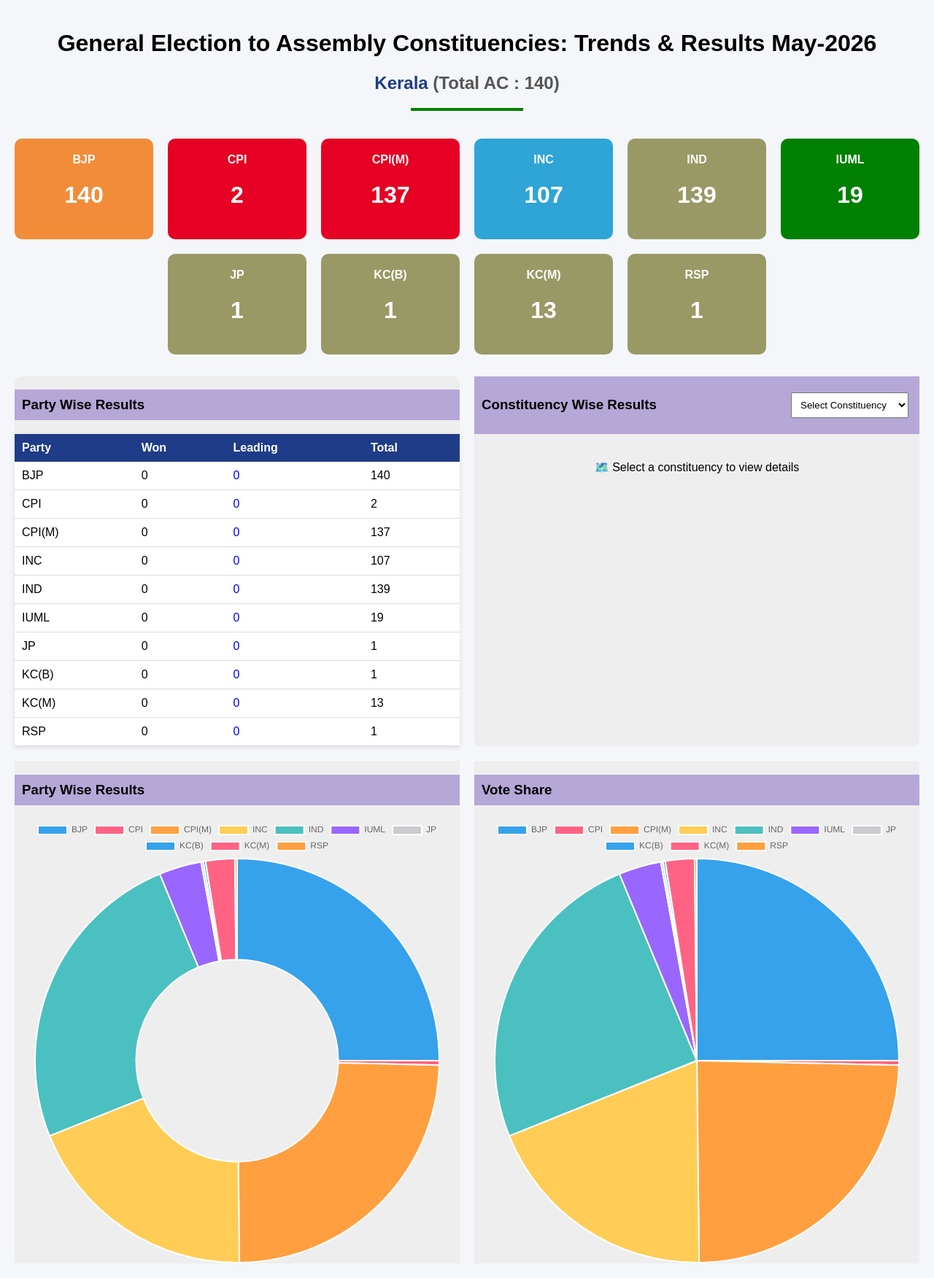
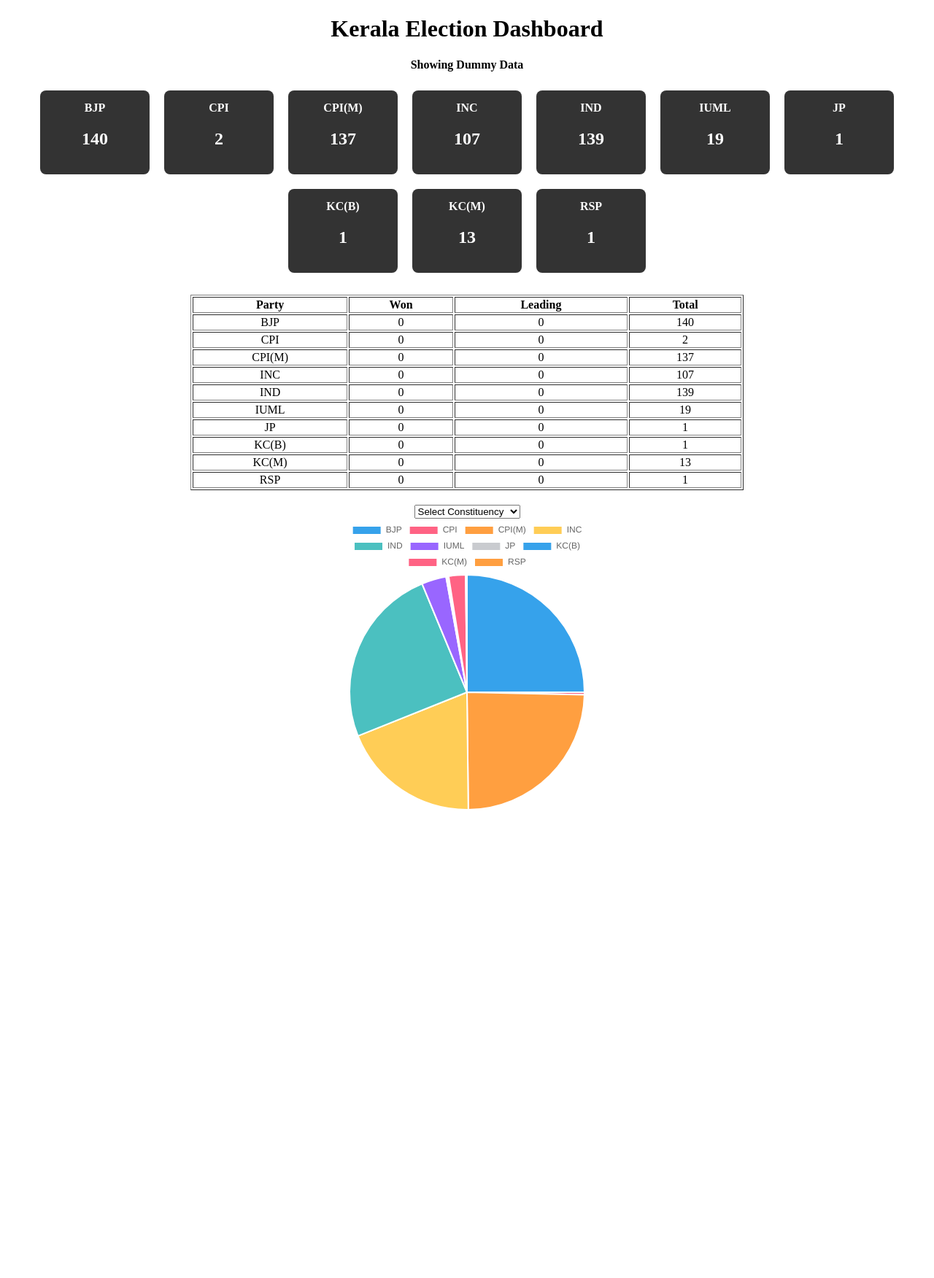
Before and after one commit to shilpamaryvarghese/Election-2026, a Flask app: page / in a window 1280 px wide. Shown: the whole page at 73% size. After the commit the page ends 1109 px from the top, so only its background shows below. Run offline with Flask 3, Linux system fonts and the light colour scheme; data that the repository does not hold is empty.

Commit message:
Update dashboard.html

```diff
--- a/templates/dashboard.html
+++ b/templates/dashboard.html
@@ -2,31 +2,20 @@
 <html>
 <head>
     <title>Kerala Election Results</title>
-    <link rel="stylesheet" href="{{ url_for('static', filename='style.css') }}">
     <script src="https://cdn.jsdelivr.net/npm/chart.js"></script>
 </head>
 <body>
 
-<!-- HEADER -->
-<div style="text-align:center; padding:20px;">
-    <h1>General Election to Assembly Constituencies: Trends & Results May-2026</h1>
-    <h2 style="color:#1f3c88;">
-        Kerala <span style="color:#555;">(Total AC : 140)</span>
-    </h2>
-    <hr style="width:150px; border:2px solid green;">
-</div>
+<h1 style="text-align:center;">Kerala Election Dashboard</h1>
 
-<!-- PARTY CARDS -->
+<!-- STATUS -->
+<p id="status" style="text-align:center; font-weight:bold;">Loading...</p>
+
+<!-- CARDS -->
 <div id="cards" style="display:flex; flex-wrap:wrap; justify-content:center;"></div>
 
-<!-- MAIN CONTENT -->
-<div style="display:flex; margin:20px; gap:20px;">
-
-    <!-- LEFT TABLE -->
-    <div style="flex:1; background:#eee; border-radius:8px;">
-        <h3 style="background:#b5a7d6; padding:10px;">Party Wise Results</h3>
-
-        <table style="width:100%; background:white;">
+<!-- TABLE -->
+<table border="1" style="margin:auto; margin-top:20px; width:60%; text-align:center;">
 <thead>
 <tr>
 <th>Party</th>
@@ -37,82 +26,62 @@
 </thead>
 <tbody id="tableData"></tbody>
 </table>
-    </div>
-
-    <!-- RIGHT SIDE (DROPDOWN + MAP PLACEHOLDER) -->
-    <div style="flex:1; background:#eee; border-radius:8px;">
-
-        <div style="background:#b5a7d6; padding:10px; display:flex; justify-content:space-between; align-items:center;">
-            <h3>Constituency Wise Results</h3>
 
 <!-- DROPDOWN -->
+<div style="text-align:center; margin-top:20px;">
     <select id="constituencySelect" onchange="goToConstituency()">
         <option value="">Select Constituency</option>
     </select>
 </div>
 
-        <div style="padding:20px; text-align:center;">
-            <p>🗺️ Select a constituency to view details</p>
-        </div>
-
-    </div>
-
-</div>
-
-<!-- CHARTS -->
-<div style="display:flex; margin:20px; gap:20px;">
-
-    <div style="flex:1; background:#eee;">
-        <h3 style="background:#b5a7d6; padding:10px;">Party Wise Results</h3>
-        <canvas id="chart1"></canvas>
-    </div>
-
-    <div style="flex:1; background:#eee;">
-        <h3 style="background:#b5a7d6; padding:10px;">Vote Share</h3>
-        <canvas id="chart2"></canvas>
-    </div>
-
+<!-- CHART -->
+<div style="width:400px; margin:auto;">
+    <canvas id="chart"></canvas>
 </div>
 
 <script>
 
-// LOAD PARTY DATA
+let chart;
+
+// ---------------- LOAD PARTY DATA ----------------
 async function load(){
+    try{
         let res = await fetch("/api/party-summary");
         let json = await res.json();
 
+        console.log("API DATA:", json);  // 🔥 DEBUG
+
         let cards = document.getElementById("cards");
         let table = document.getElementById("tableData");
+        let status = document.getElementById("status");
 
         cards.innerHTML = "";
         table.innerHTML = "";
+
+        if(!json.data || json.data.length === 0){
+            status.innerText = "No data available";
+            return;
+        }
+
+        status.innerText = json.dummy ? "Showing Dummy Data" : "Live Data";
 
         let labels = [];
         let values = [];
 
         json.data.forEach(p=>{
-        let color = "#888";
-
-        if(p.Party.includes("INC")) color = "#2fa4d6";
-        else if(p.Party.includes("CPIM")) color = "#ff1a1a";
-        else if(p.Party.includes("IUML")) color = "green";
-        else if(p.Party.includes("CPI")) color = "#e60023";
-        else if(p.Party.includes("BJP")) color = "#f28c38";
-        else color = "#999966";
-
             // CARDS
             cards.innerHTML += `
             <div style="
-            background:${color};
+                background:#333;
                 color:white;
-            padding:20px;
+                padding:15px;
                 margin:10px;
-            border-radius:10px;
-            width:150px;
+                border-radius:8px;
+                width:120px;
                 text-align:center;
             ">
                 <b>${p.Party}</b>
-            <h1>${p.Total}</h1>
+                <h2>${p.Total}</h2>
             </div>
             `;
 
@@ -121,7 +90,7 @@ async function load(){
             <tr>
                 <td>${p.Party}</td>
                 <td>${p.Won}</td>
-            <td style="color:blue;">${p.Leading}</td>
+                <td>${p.Leading}</td>
                 <td>${p.Total}</td>
             </tr>
             `;
@@ -130,26 +99,34 @@ async function load(){
             values.push(p.Total);
         });
 
-    drawCharts(labels, values);
+        drawChart(labels, values);
+
+    }catch(err){
+        console.error(err);
+        document.getElementById("status").innerText = "Error loading data";
+    }
 }
 
 
-// LOAD CONSTITUENCIES
+// ---------------- LOAD CONSTITUENCIES ----------------
 async function loadConstituencies(){
+    try{
         let res = await fetch("/api/constituencies");
         let json = await res.json();
 
         let select = document.getElementById("constituencySelect");
 
-    select.innerHTML = `<option value="">Select Constituency</option>`;
-
         json.data.forEach(c=>{
             select.innerHTML += `<option value="${c}">${c}</option>`;
         });
+
+    }catch(err){
+        console.error("Dropdown error:", err);
+    }
 }
 
 
-// NAVIGATION
+// ---------------- NAVIGATION ----------------
 function goToConstituency(){
     let name = document.getElementById("constituencySelect").value;
 
@@ -159,37 +136,26 @@ function goToConstituency(){
 }
 
 
-// CHARTS
-let chart1, chart2;
+// ---------------- CHART ----------------
+function drawChart(labels, values){
+    if(chart) chart.destroy();
 
-function drawCharts(labels, values){
-    if(chart1) chart1.destroy();
-    if(chart2) chart2.destroy();
-
-    chart1 = new Chart(document.getElementById("chart1"), {
-        type: "doughnut",
-        data: {
-            labels: labels,
-            datasets: [{ data: values }]
-        }
-    });
-
-    chart2 = new Chart(document.getElementById("chart2"), {
+    chart = new Chart(document.getElementById("chart"), {
         type: "pie",
         data: {
             labels: labels,
-            datasets: [{ data: values }]
+            datasets: [{
+                data: values
+            }]
         }
     });
 }
 
 
-// AUTO REFRESH
-setInterval(load, 15000);
-
-// INITIAL LOAD
+// ---------------- AUTO LOAD ----------------
 load();
 loadConstituencies();
+setInterval(load, 15000);
 
 </script>
 
```
Lines whose indentation alone changed are shown as unchanged.
